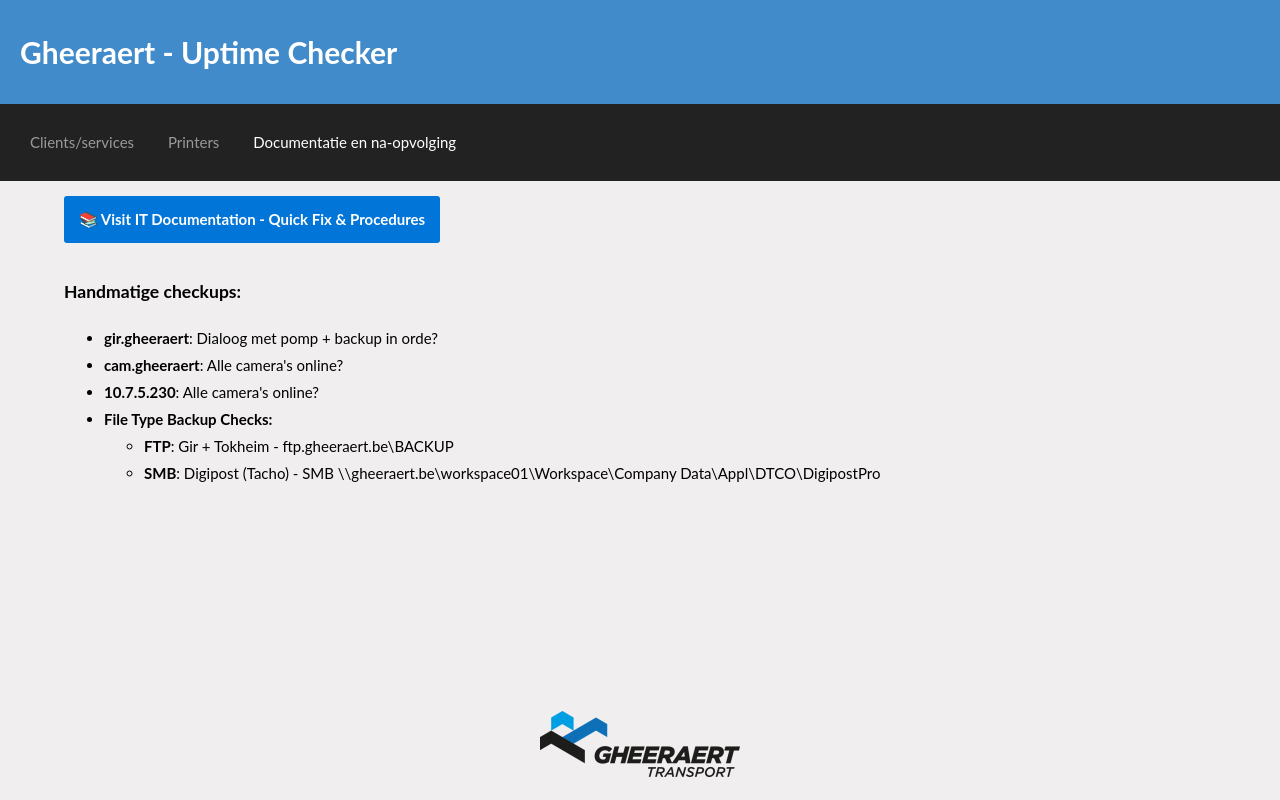
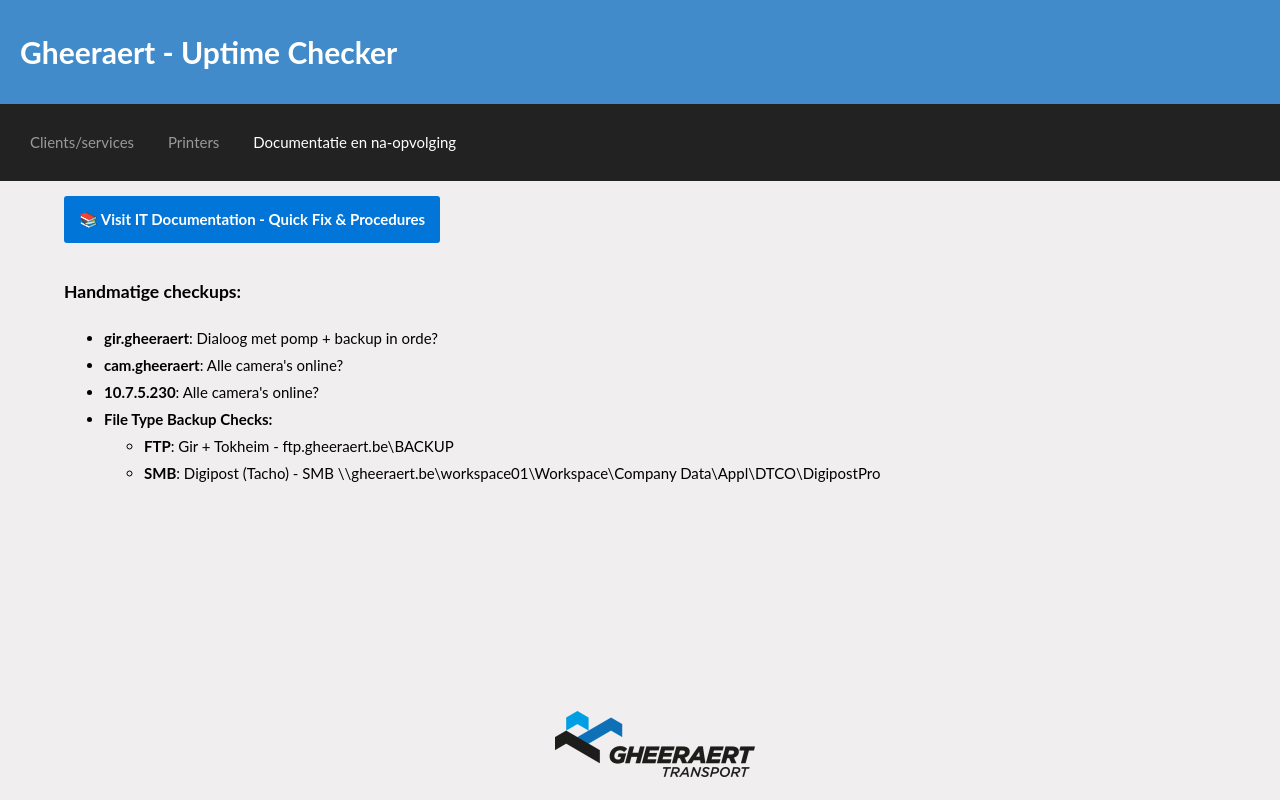
Before and after one commit to Emiel-Kl/upTimeChecker, a plain HTML site: page assets/documentatieEnNa_opvolging.html in a window 1280 px wide. Drawn offline with Linux system fonts and the light colour scheme.

Commit message:
aanpassingen aan footer en toevoeging favicon

```diff
--- a/assets/css/styles.css
+++ b/assets/css/styles.css
@@ -13,7 +13,6 @@
     background-color: #428bca;
     color: #ffffff;
     padding: 5px 20px;
-
 }
 
 header{
@@ -78,11 +77,10 @@
 .footer-logo{
     text-align: center;
     padding: 15px;
-    position:fixed;
-    bottom:0;
-    left:0;
-    right:0;
-    height:auto;
+    position: fixed;
+    left: 0;
+    bottom: 0;
+    width: 100%;
 }
 
 .status {
@@ -98,9 +96,10 @@
     margin:0;
 }
 
+
+/*javascript*/
 .up > p {
     color: green;
-
 }
 
 .down > p {
--- a/assets/documentatieEnNa_opvolging.html
+++ b/assets/documentatieEnNa_opvolging.html
@@ -4,6 +4,7 @@
     <meta charset="UTF-8">
     <title>Up Time Checker</title>
     <link rel="stylesheet" href="css/styles.css">
+    <link rel=icon href="img/favicon/img.png" type="image/png"/>
 </head>
 <body>
 <header class="title">
@@ -40,7 +41,7 @@
     </section>
 </main>
 
-<footer class="footer footer-logo">
+<footer class="footer-logo">
     <section>
         <img src="img/logo/logo-transport_gheeraert.png" alt="Logo van Gheeraert Transport">
     </section>
```
Also changed, not shown: assets/index.html (+1 -1 lines), assets/printers.html (+1 -0 lines), assets/js/app.js (line endings or trailing spaces).
